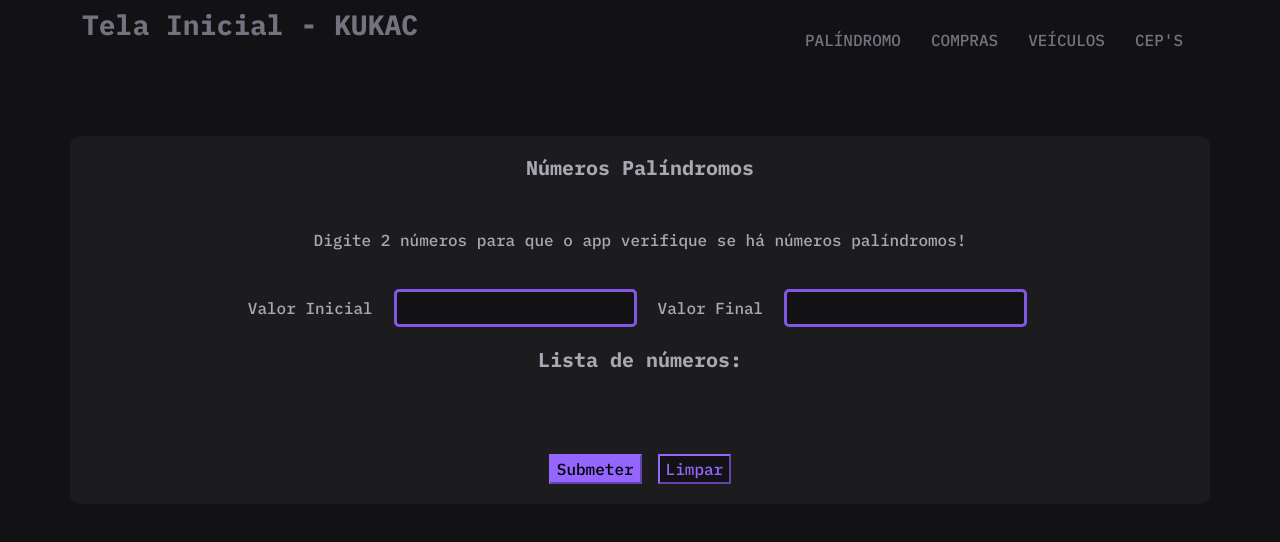
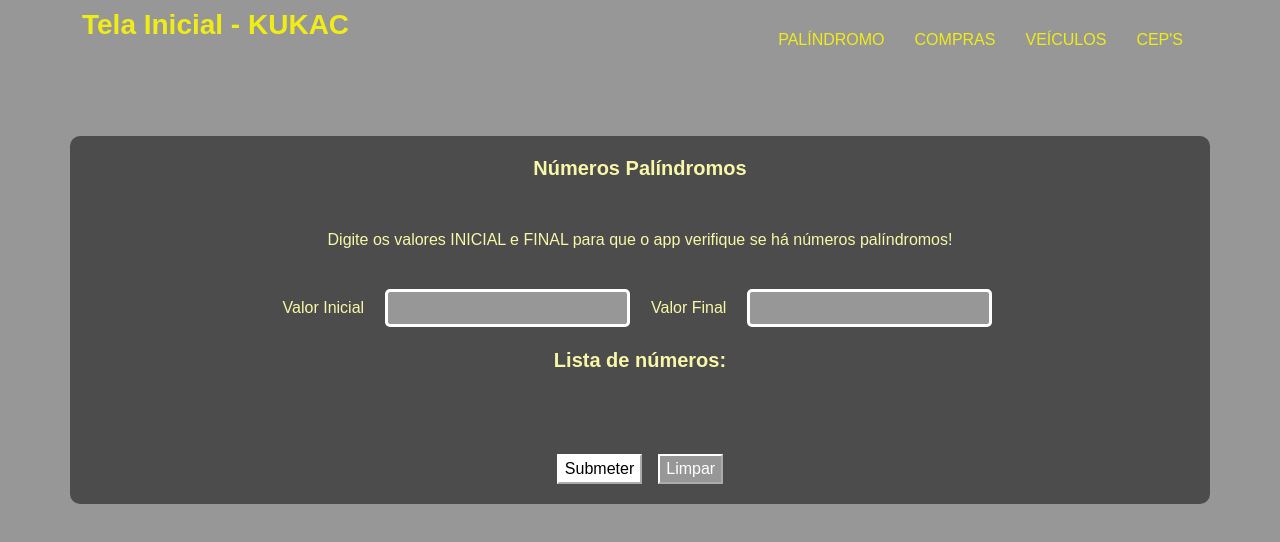
Before and after one commit to rogeriogomes2009/testes-kukac, a React (Create React App) app in the folder frontend/: page / in a window 1280 px wide. Shown: the top 542 px of the page. Built offline with nearby package versions, Linux system fonts and the light colour scheme.

Commit message:
upload back & front

```diff
--- a/frontend/src/componentes/Palind/index.jsx
+++ b/frontend/src/componentes/Palind/index.jsx
@@ -47,7 +47,7 @@ export const Palind = () => {
         <div>
           <Formik onSubmit={submitManual} initialValues={{ valorInicial: '', valorFinal: '' }} >
             <Form className="container d-flex flex-column align-items-center gap-3">
-              <p>Digite 2 números para que o app verifique se há números palíndromos!</p>
+              <p>Digite os valores INICIAL e FINAL para que o app verifique se há números palíndromos!</p>
               <div className="container d-flex flex-wrap align-items-center justify-content-center gap-3">
                 <label className="" htmlFor="valorInicial">Valor Inicial</label>
                 <Field
--- a/frontend/src/index.scss
+++ b/frontend/src/index.scss
@@ -1,20 +1,20 @@
 @import url('https://fonts.googleapis.com/css2?family=IBM+Plex+Mono:wght@300;500;700&display=swap');
 :root {
-  --primary: #8257e5;
+  --primary: #ffffff;
   --primary-dark: #981ee4;
-  --background: #121214;
-  --background-box: #1c1c1e;
-  --support: #737380;
+  --background: #979797;
+  --background-box: #4c4c4d;
+  --support: #f0ec16;
   --black: #09090a;
-  --text: #a8a8b3;
-  --btn-primary: #9466ff;
+  --text: #f8f7a7;
+  --btn-primary: #ffffff;
   --btn-hover: #6833e4;
   --white: #fff;
-  --border: #6833e4;
+  --border: #706686;
 }
 
 body::-webkit-scrollbar {
-  width: 12px; /* width of the entire scrollbar */
+  width: 12px;
 }
 
 body::-webkit-scrollbar-track {
@@ -31,7 +31,7 @@ body {
   margin: 0;
   padding: 0;
   box-sizing: border-box;
-  font-family: 'IBM Plex Mono', monospace;
+  font-family: 'Arial', monospace;
   -webkit-font-smoothing: antialiased;
   -moz-osx-font-smoothing: grayscale;
   background-color: var(--background);
@@ -116,7 +116,7 @@ h6 {
   font-weight: 400;
 }
 
-// inputs values, box and box numbers
+
 
 .values {
   height: 25px;
```
Also changed, not shown: 2 other files (tests, documents, lock files or other folders).
